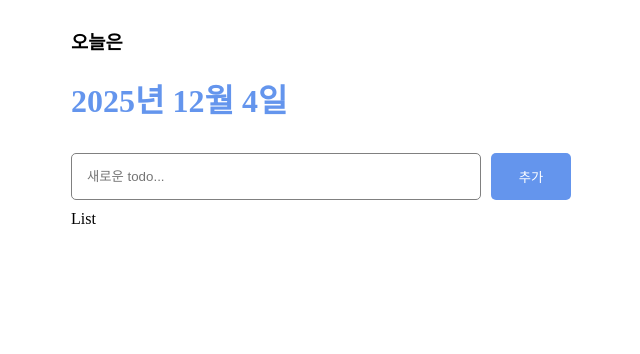
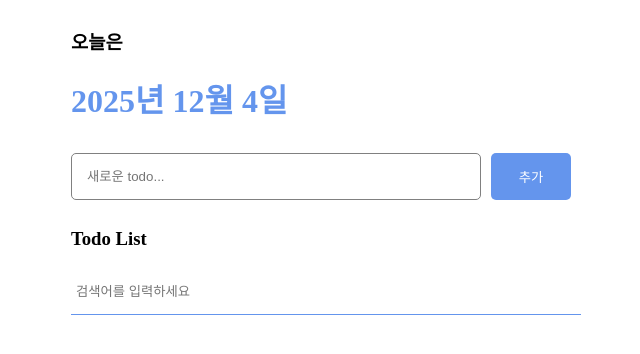
Before and after one commit to sorrybro2/react-todolist, a React (Vite) app: page / in a window 1280 px wide. Shown: the top 354 px of the page, without its empty margins (319-959 px from the left). Built offline with nearby package versions, Linux system fonts and the light colour scheme.

Commit message:
style: List 컴포넌트 스타일링

```diff
--- /dev/null
+++ b/src/components/List.css
@@ -0,0 +1,11 @@
+.List input{
+    width: 100%;
+    padding:15px 5px;
+    border:none;
+    border-bottom: 1px solid #6495ed;
+}
+
+.List input:focus{
+    outline:none;
+    border-bottom: 1px soild lightseagreen;
+}
--- a/src/components/List.jsx
+++ b/src/components/List.jsx
@@ -1,7 +1,10 @@
+import './List.css'
+
 const List =()=>{
     return (
-        <div>
-            List
+        <div className="List">
+            <h3>Todo List</h3>
+            <input placeholder="검색어를 입력하세요"/>
         </div>
     )
 }
```
